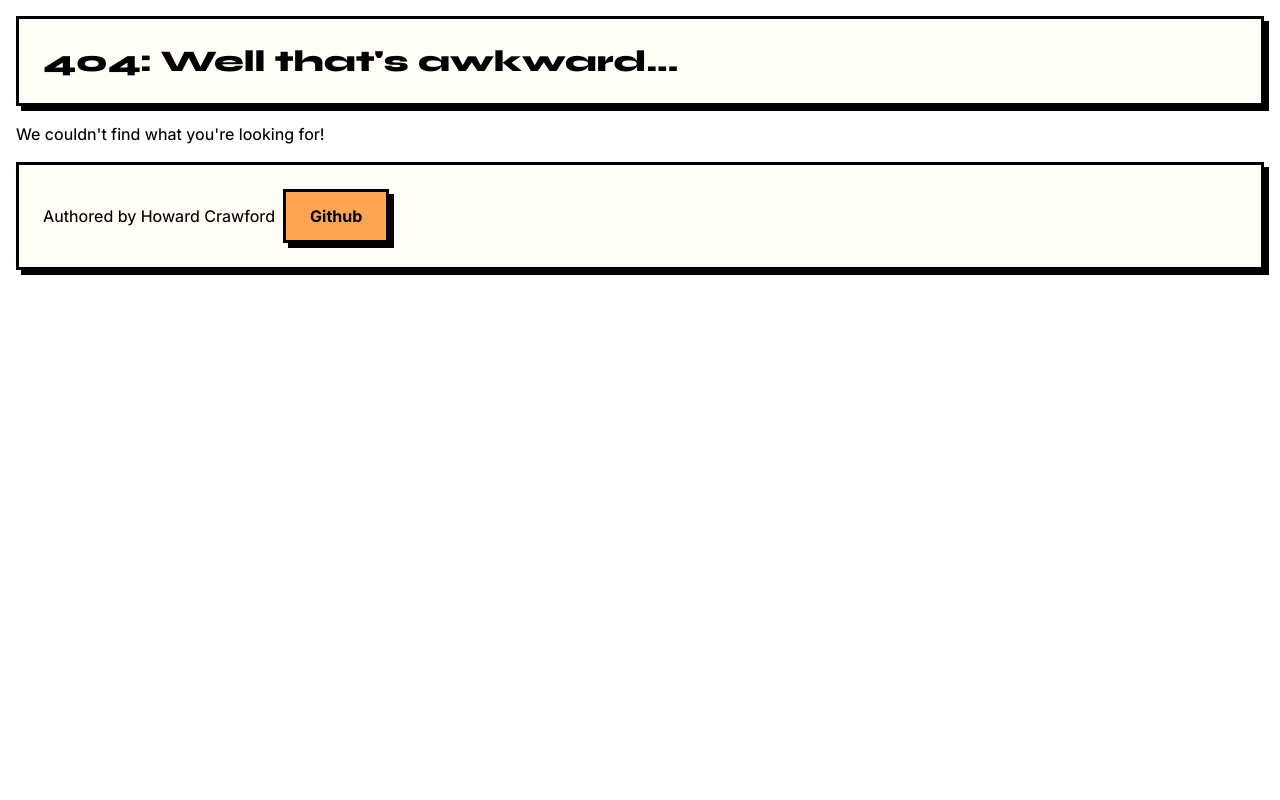
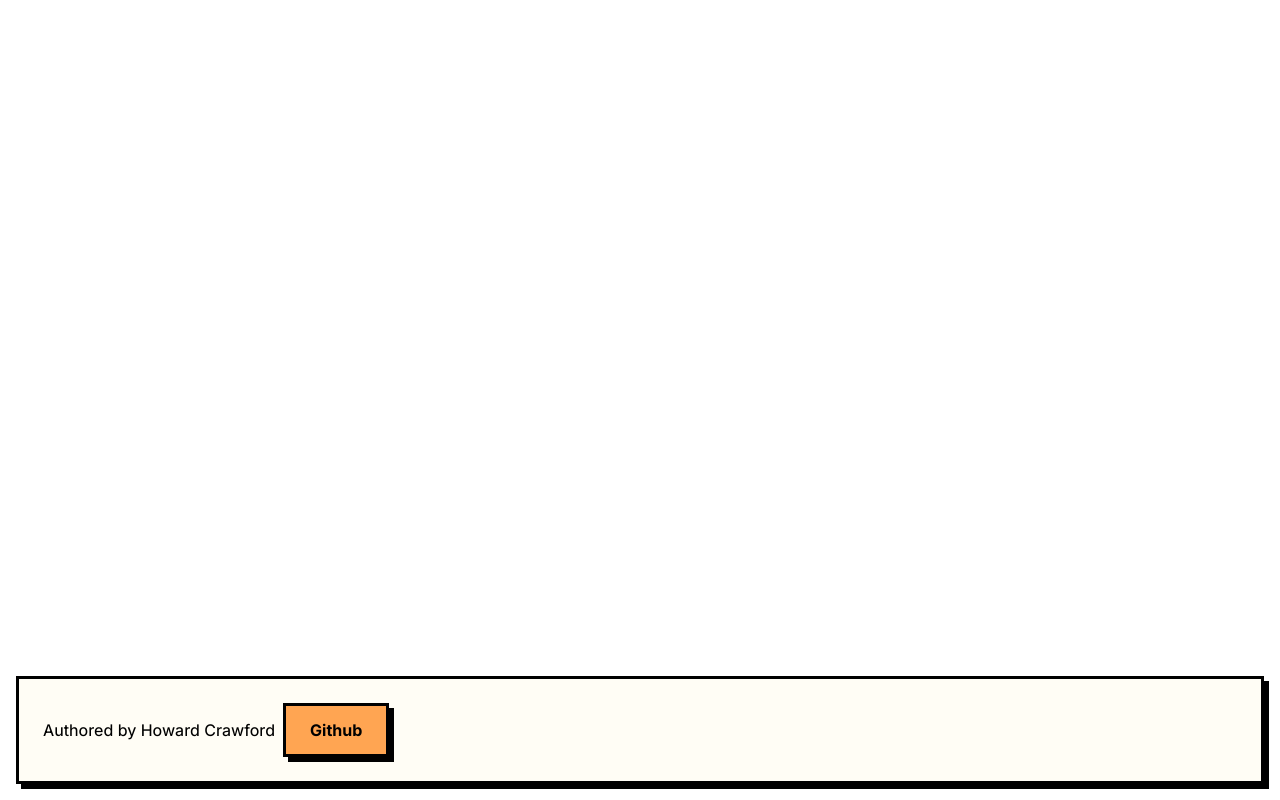
Before and after one commit to Enohpolyx9078/GoalSetter, a React (Vite) app: page / in a window 1280 px wide. Before the commit this address had no page. Built offline with nearby package versions, Linux system fonts and the light colour scheme.

Commit message:
Stubbed out start component

```diff
--- a/src/app.jsx
+++ b/src/app.jsx
@@ -2,15 +2,17 @@ import React from 'react';
 import './neubrutalism.css';
 import './app.css';
 import { BrowserRouter, Route, Routes } from 'react-router-dom';
+import { Start } from './flow/start.jsx'
 
 export default function App() {
     return (
         <BrowserRouter>
             <div className="p-4">
                 <Routes>
+                    <Route path='/' element={<Start />} exact />
                     <Route path='*' element={<NotFound />} />
                 </Routes>
-                <footer className="text-body nb-card">
+                <footer className="absolute inset-x-4 bottom-4 text-body nb-card">
                     <p>Authored by Howard Crawford
                         <a href="https://github.com/Enohpolyx9078/GoalSetter" className="nb-btn ms-2" target="_blank"> Github</a>
                     </p>
--- /dev/null
+++ b/src/flow/start.jsx
@@ -0,0 +1,5 @@
+import React from 'react';
+
+export function Start () {
+    return <div></div>
+}
```
